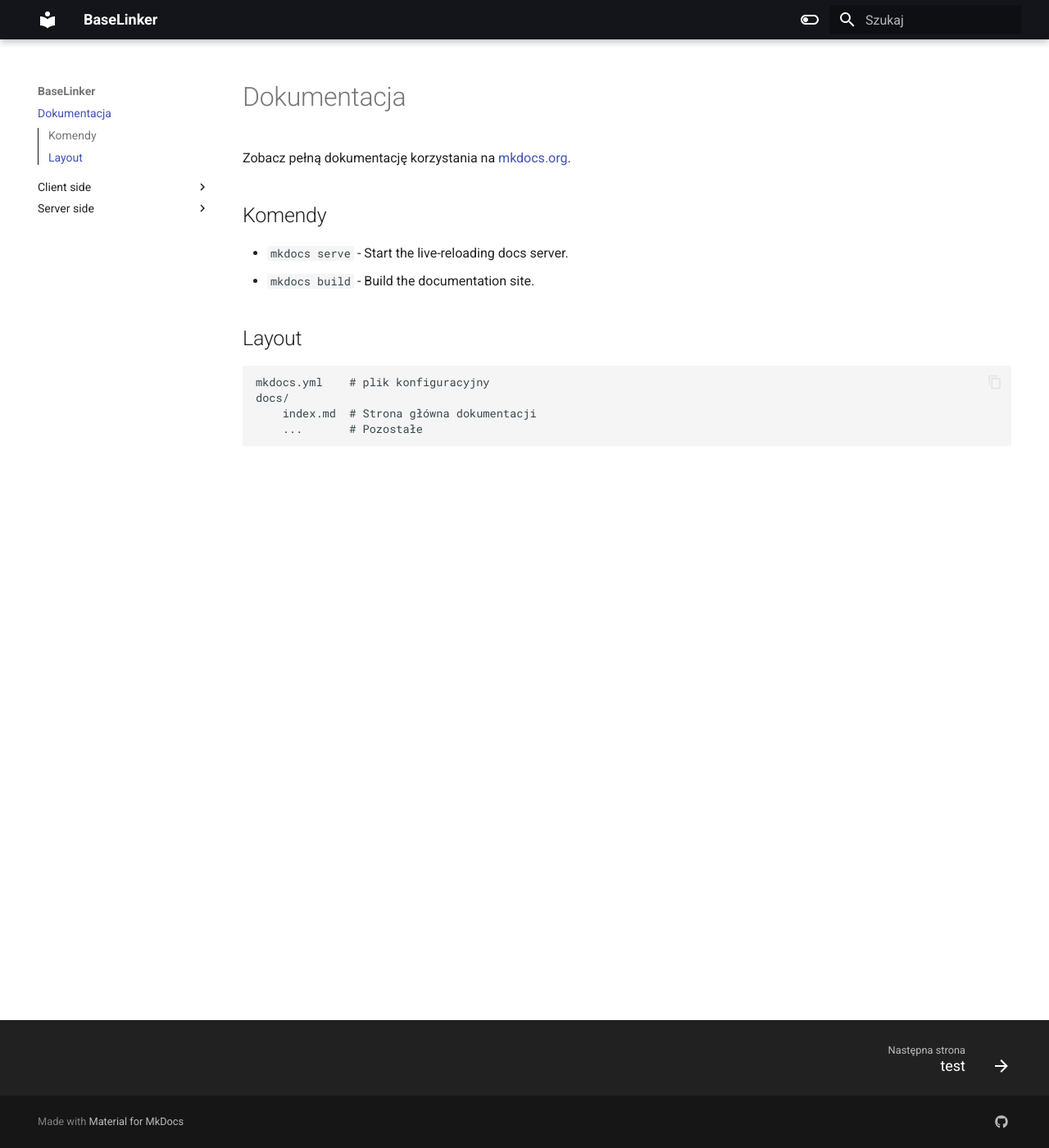
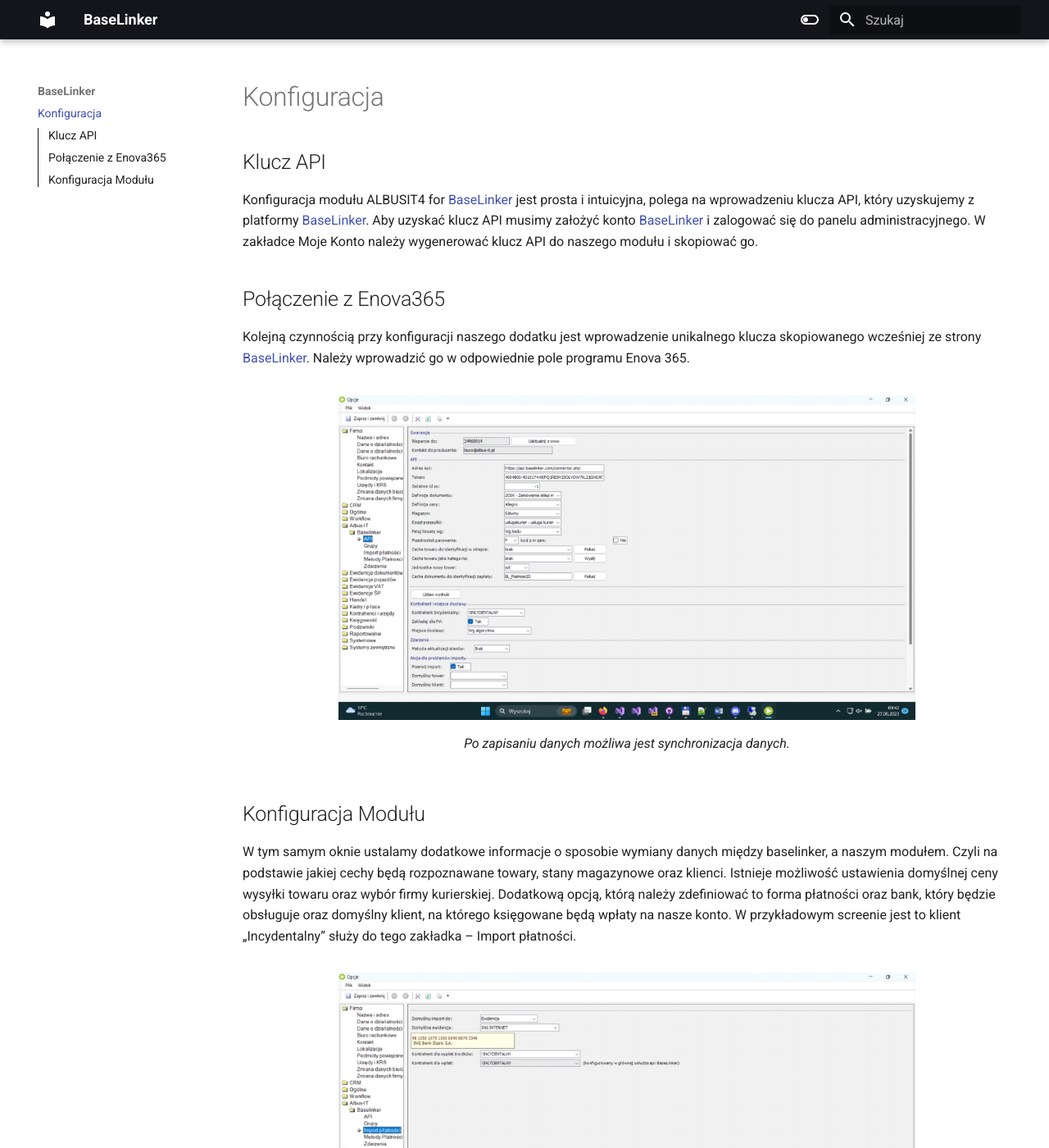
Before and after one commit to DAN-DanielPiotrowski/DokumentacjaBaseLinker, an MkDocs documentation site: the page built from docs/index.md, in a window 1280 px wide and 1400 px high. Shown: the whole window at 82% size. Built offline with MkDocs 1.6.1 and Material for MkDocs 9.7.7, drawn with Linux system fonts in a browser that asks for light colours; some of the changed text lies outside the part shown.

Commit message:
konfiguracja modulu

```diff
--- a/docs/index.md
+++ b/docs/index.md
@@ -1,15 +1,30 @@
-# Dokumentacja
+# Konfiguracja
 
-Zobacz pełną dokumentację korzystania na [mkdocs.org](https://squidfunk.github.io/mkdocs-material/reference/).
+## Klucz API
 
-## Komendy
+Konfiguracja modułu ALBUSIT4 for [BaseLinker](https://baselinker.com/) jest prosta i intuicyjna, polega na wprowadzeniu klucza API, który uzyskujemy z platformy [BaseLinker](https://baselinker.com/). Aby uzyskać klucz API musimy założyć konto [BaseLinker](https://baselinker.com/) i zalogować się do panelu administracyjnego. W zakładce Moje Konto należy wygenerować klucz API do naszego modułu i skopiować go.
 
-- `mkdocs serve` - Start the live-reloading docs server.
-- `mkdocs build` - Build the documentation site.
+## Połączenie z Enova365
 
-## Layout
+Kolejną czynnością przy konfiguracji naszego dodatku jest wprowadzenie unikalnego klucza skopiowanego wcześniej ze strony [BaseLinker](https://baselinker.com/). Należy wprowadzić go w odpowiednie pole programu Enova 365.
 
-    mkdocs.yml    # plik konfiguracyjny
-    docs/
-        index.md  # Strona główna dokumentacji
-        ...       # Pozostałe
+<figure markdown>
+<img src="./assets/enovaAPI.png" alt="Enova Konfiguracja" style="width:75%; margin: 0 auto;"/>
+<figcaption>Po zapisaniu danych możliwa jest synchronizacja danych.</figcaption>
+</figure>
+
+## Konfiguracja Modułu
+
+W tym samym oknie ustalamy dodatkowe informacje o sposobie wymiany danych między baselinker, a naszym modułem. Czyli na podstawie jakiej cechy będą rozpoznawane towary, stany magazynowe oraz klienci. Istnieje możliwość ustawienia domyślnej ceny wysyłki towaru oraz wybór firmy kurierskiej. Dodatkową opcją, którą należy zdefiniować to forma płatności oraz bank, który będzie obsługuje oraz domyślny klient, na którego księgowane będą wpłaty na nasze konto. W przykładowym screenie jest to klient „Incydentalny” służy do tego zakładka – Import płatności.
+
+<figure markdown>
+<img src="./assets/enovaIMPORT.png" alt="Enova Impot" style="width:75%; margin: 0 auto;"/>
+</figure>
+
+W kolejnej zakładce „Metody płatności” ustalamy dopuszczone przez nas formy płatności. Konfigurujemy je poprzez dodanie nowej formy płatności np. Pobranie , przelew lub inną.
+
+<figure markdown>
+<img src="./assets/enovaPLATNOSCI.png" alt="Enova Platnosci" style="width:75%; margin: 0 auto;"/>
+</figure>
+
+Ostatnia zakładka - „zdarzenia” odpowiada za konfigurację statusów, które będą aktualizowane na stronie baselinkera. (np. przyjęcie do realizacji, informacja o wysyłce towaru, nr listu przewozowego itp.)
--- a/mkdocs.yml
+++ b/mkdocs.yml
@@ -62,3 +62,4 @@
   - pymdownx.mark
   - tables
   - attr_list
+  - md_in_html
```
Also changed, not shown: docs/Client-side/test.md (deleted, +0 -14 lines), docs/Client-side/test2.md (deleted, +0 -9 lines), docs/Server-side/test.md (deleted, +0 -13 lines), docs/assets/enovaAPI.png (added), docs/assets/enovaIMPORT.png (added), docs/assets/enovaPLATNOSCI.png (added).
